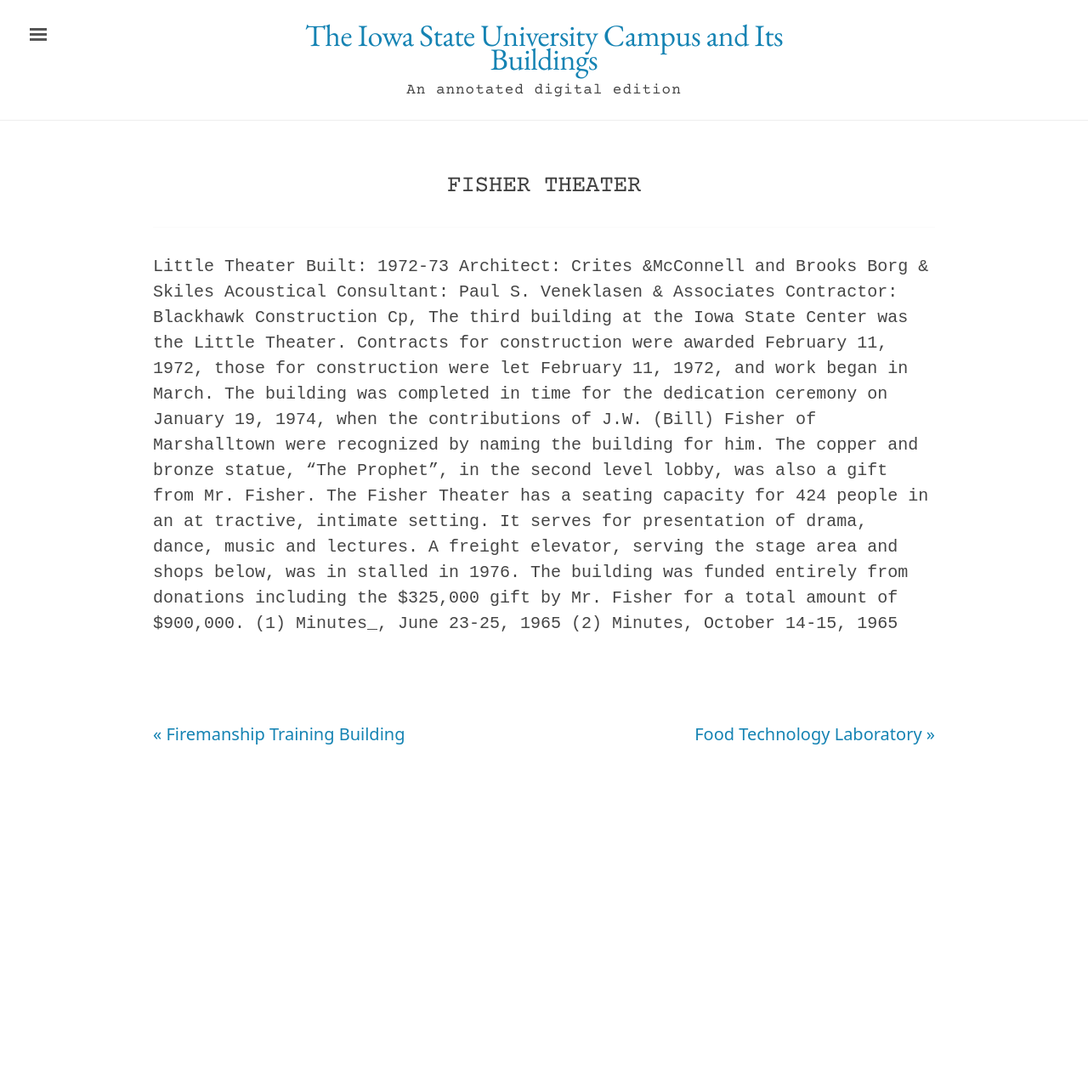
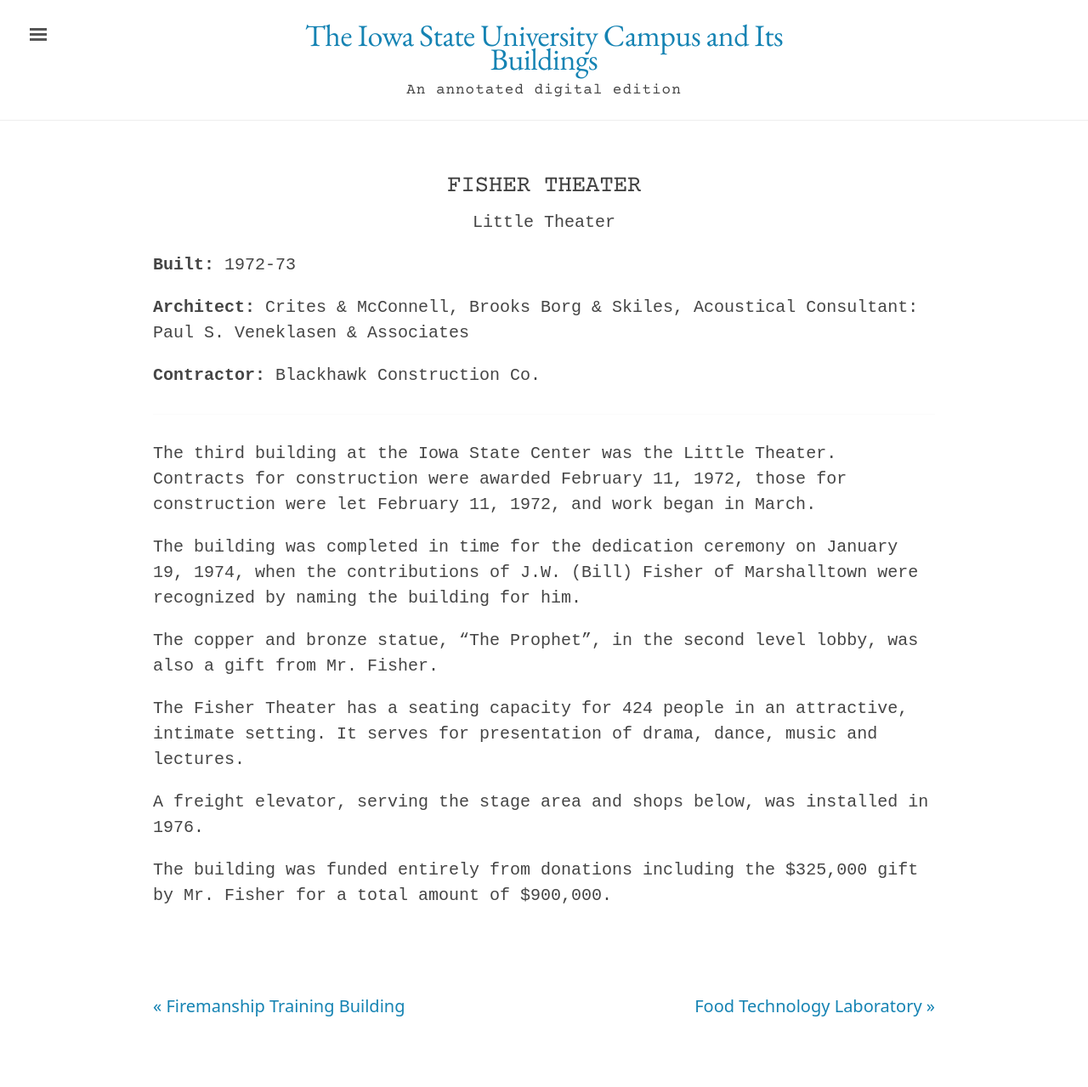
Before and after one commit to emanderson811/day-edition, a Jekyll site: the page built from _texts/buildings/079day-fisher-theater.md, in a window 1280 px wide. Shown: the whole page at 85% size. Built offline with Jekyll 4.4.1, drawn with Linux system fonts in a browser that asks for light colours; before the commit the page ends 959 px from its top, so only the background shows below that.

Commit message:
Update 079day-fisher-theater.md

```diff
--- a/_texts/buildings/079day-fisher-theater.md
+++ b/_texts/buildings/079day-fisher-theater.md
@@ -1,11 +1,14 @@
 ---
 layout: building
 title: "Fisher Theater"
-alternative_name:
-built:
+alternative_name: "Little Theater"
+built: "1972-73"
 addition:
 architect:
-contractor:
+  - "Crites & McConnell"
+  - "Brooks Borg & Skiles"
+  - "Acoustical Consultant: Paul S. Veneklasen & Associates"
+contractor: "Blackhawk Construction Co."
 razed:
 author:
 rights: Public Domain
@@ -14,12 +17,14 @@
 ---
 ---
 
-Little Theater Built: 1972-73 Architect: Crites &McConnell and Brooks Borg & Skiles Acoustical Consultant: Paul S. Veneklasen & Associates Contractor: Blackhawk Construction Cp,
 The third building at the Iowa State Center was the Little Theater. Contracts for construction were awarded February 11, 1972, those for construction were let February 11, 1972, and work began in March.
+
 The building was completed in time for the dedication ceremony on January 19, 1974, when the contributions of J.W. (Bill) Fisher of Marshalltown were recognized by naming the building for him.
+
 The copper and bronze statue, "The Prophet", in the second level lobby, was also a gift from Mr. Fisher.
-The Fisher Theater has a seating capacity for 424 people in an at tractive, intimate setting. It serves for presentation of drama, dance, music and lectures.
-A freight elevator, serving the stage area and shops below, was in stalled in 1976.
+
+The Fisher Theater has a seating capacity for 424 people in an attractive, intimate setting. It serves for presentation of drama, dance, music and lectures.
+
+A freight elevator, serving the stage area and shops below, was installed in 1976.
+
 The building was funded entirely from donations including the $325,000 gift by Mr. Fisher for a total amount of $900,000.
-(1) Minutes_, June 23-25, 1965
-(2) Minutes, October 14-15, 1965
```
